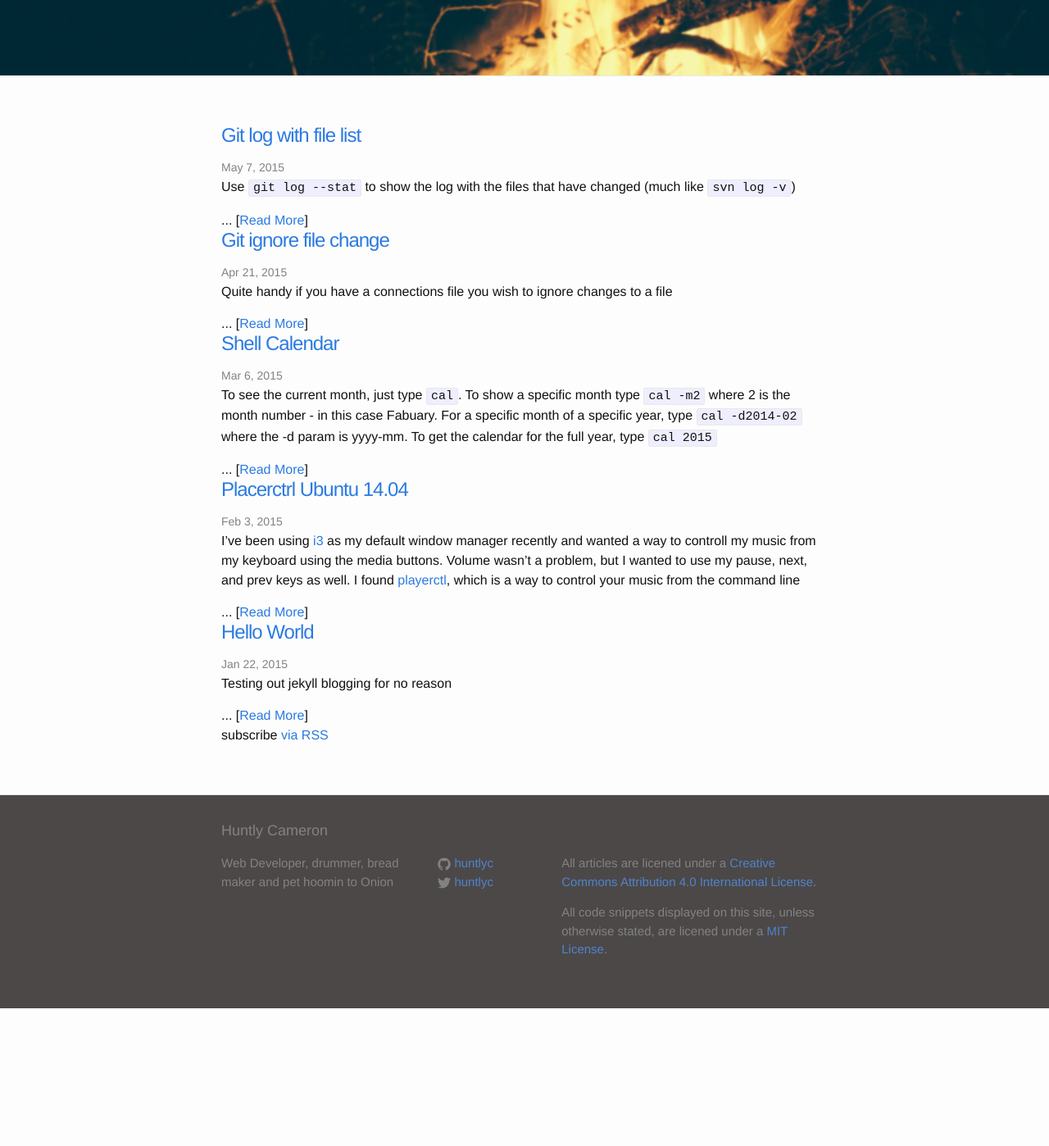
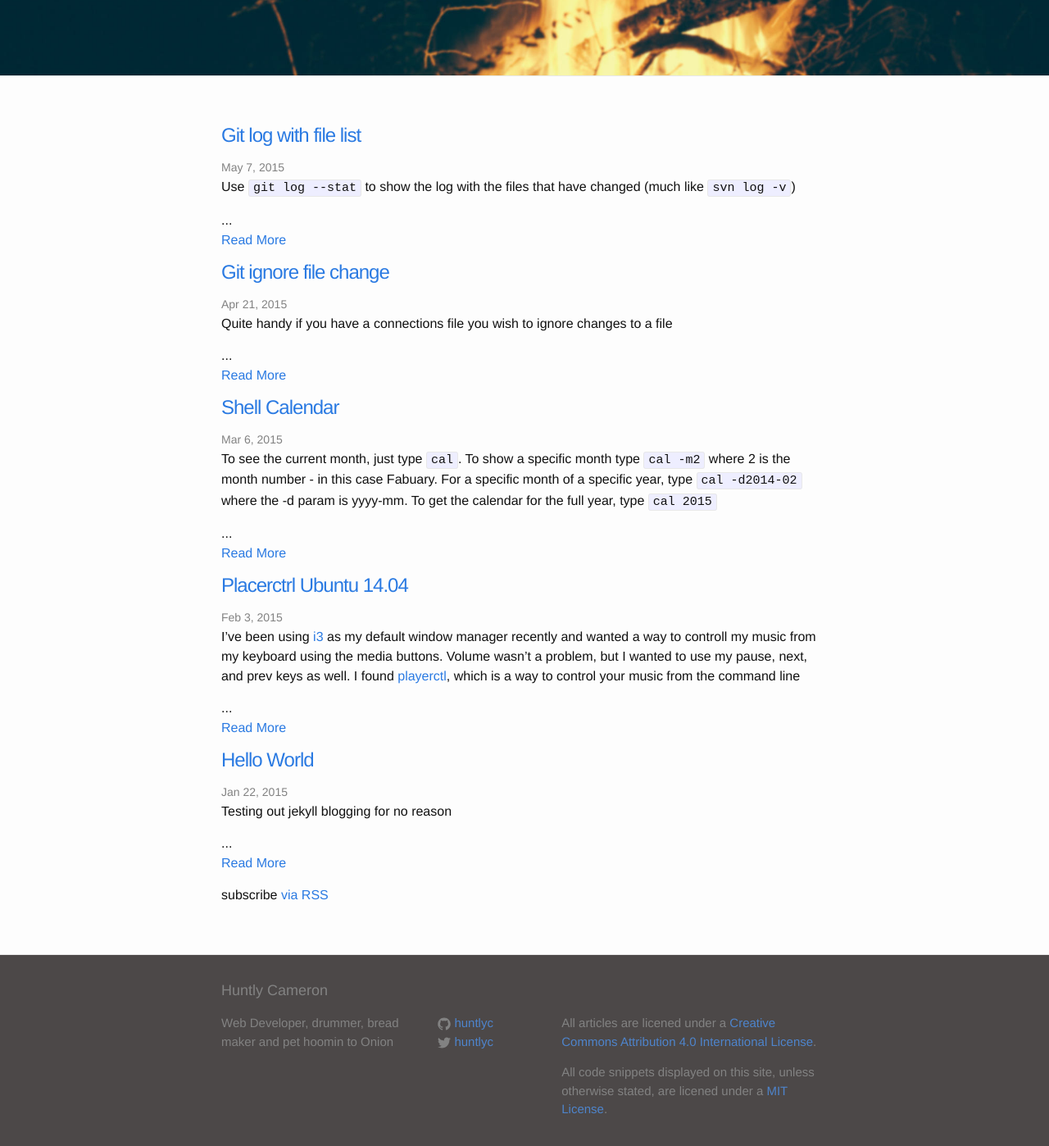
Before and after one commit to huntlyc/huntlyc.github.io, a Jekyll site: the page built from index.html, in a window 1280 px wide and 1400 px high, scrolled down 364 px. Shown: the whole window at 82% size. Built offline with Jekyll 4.4.1, drawn with Linux system fonts in a browser that asks for light colours; before the commit the page ends 1594 px from its top, so only the background shows below that.

Commit message:
Index tweak3

```diff
--- a/index.html
+++ b/index.html
@@ -8,7 +8,8 @@
           <a class="post-link" href="{{ post.url | prepend: site.baseurl }}">{{ post.title }}</a>
         </h1>
         <span class="post-meta">{{ post.date | date: "%b %-d, %Y" }}</span>
-        {{ post.excerpt }}... [<a href="{{ post.url | prepend: site.baseurl }}">Read More</a>]
+        {{ post.excerpt }}...
+        <p><a href="{{ post.url | prepend: site.baseurl }}">Read More</a></p>
     {% endfor %}
 
    <p class="rss-subscribe">subscribe <a href="{{ "/feed.xml" | prepend: site.baseurl }}">via RSS</a></p>
```
